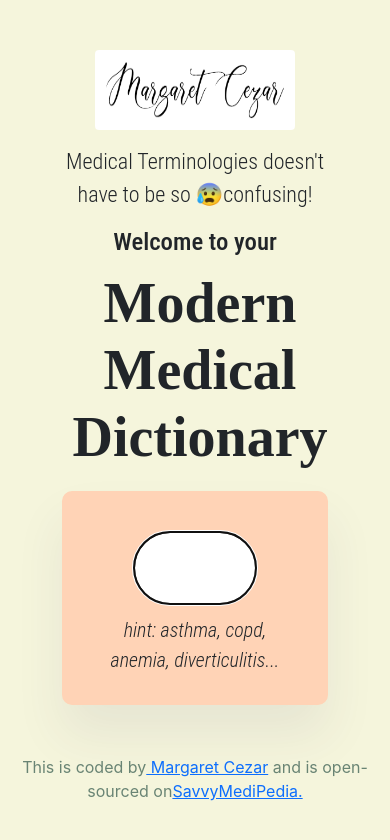
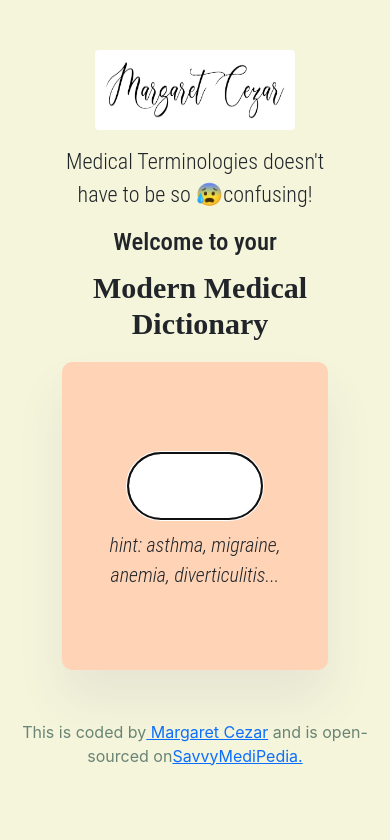
Before and after one commit to Margaret6556/savvymedipedia, a React (Create React App) app: page / in a window 390 px wide. Shown: the top 840 px of the page. Built offline with nearby package versions, Linux system fonts and the light colour scheme.

Commit message:
created v2 update br

```diff
--- a/src/App.css
+++ b/src/App.css
@@ -42,3 +42,9 @@ body {
   text-align: center;
   color: var(--fourth-color);
 }
+
+@media (max-width: 900px) {
+  .home-h1 {
+    font-size: 30px;
+  }
+}
--- a/src/components/Dictionary.css
+++ b/src/components/Dictionary.css
@@ -3,7 +3,7 @@
   border-radius: 10px;
   background: var(--third-color);
   margin-top: 15px;
-  padding: 30px 30px;
+  padding: 30px 10px;
 }
 
 .Dictionary .search-input-form {
@@ -18,3 +18,18 @@
   font-style: italic;
   font-size: 20px;
 }
+
+@media (max-width: 900px) {
+  .Dictionary section {
+    padding: 80px 20px;
+  }
+
+  .search-input-form {
+    padding: 10px;
+    width: 60%;
+    border-radius: 40px;
+    font-size: 20px;
+    margin: 10px 20px;
+    line-height: 10px;
+  }
+}
--- a/src/components/Dictionary.js
+++ b/src/components/Dictionary.js
@@ -53,7 +53,7 @@ export default function Dictionary() {
           />
         </form>
         <div className="hint">
-          hint: asthma, copd, anemia, diverticulitis...
+          hint: asthma, migraine, anemia, diverticulitis...
         </div>
       </section>
       <Results results={results} />
--- a/src/components/Photos.css
+++ b/src/components/Photos.css
@@ -11,3 +11,10 @@
   justify-content: space-around;
   margin-top: 10px;
 }
+
+@media (max-width: 900px) {
+  .img-fluid {
+    max-width: 200px;
+    max-height: 150px;
+  }
+}
```
